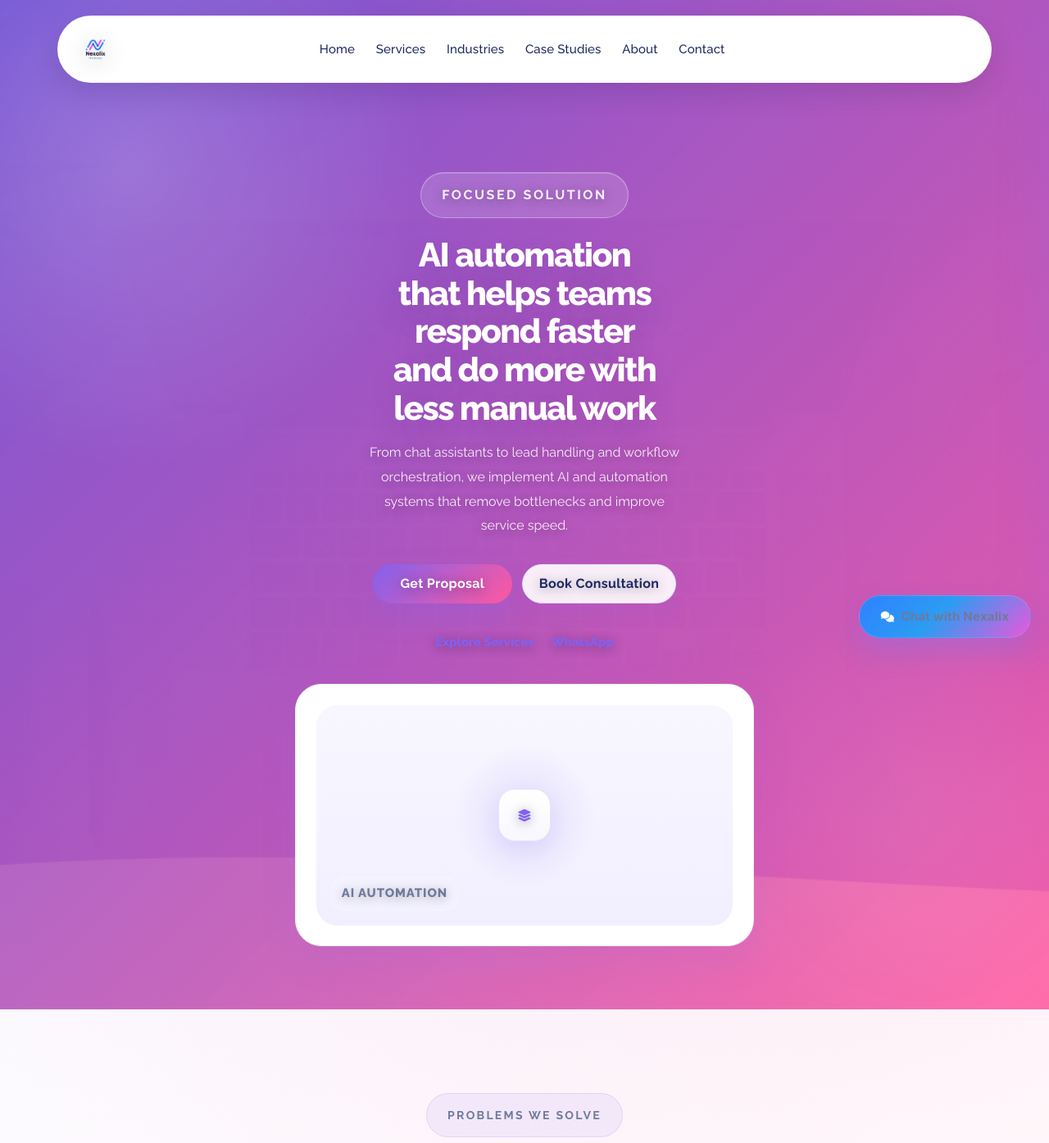
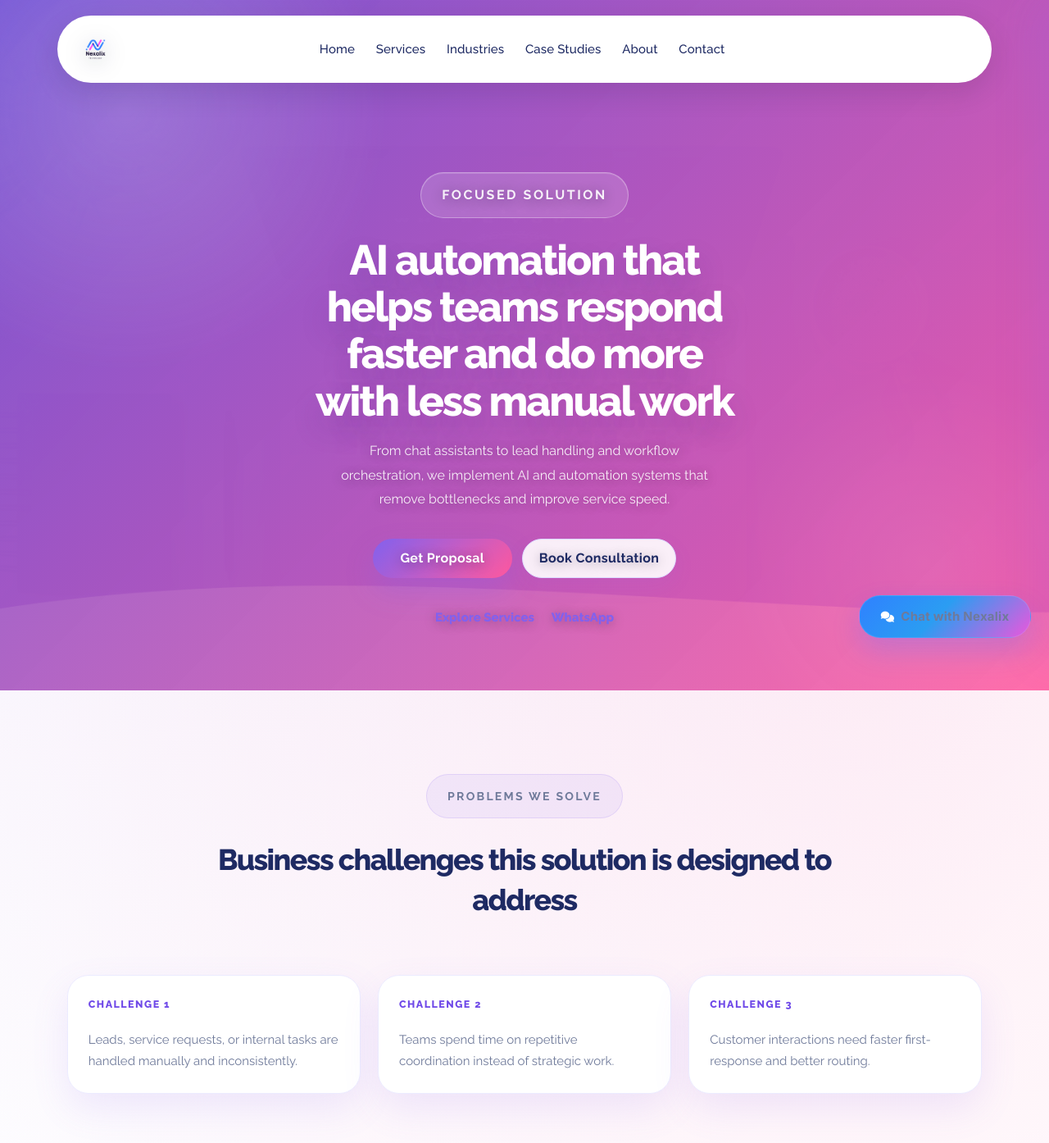
Before and after one commit to DengAchiek/nexalix, a Django app: page /solutions/ai-automation/ in a window 1280 px wide. Shown: the top 1394 px of the page at 82% size. Run offline with Django 5.2, Linux system fonts and the light colour scheme; data comes from the database, SQL or seed files in the repository; data that the repository does not hold is empty.

Commit message:
Simplify page hero layouts

```diff
--- a/nexalix_app/static/css/redesign.css
+++ b/nexalix_app/static/css/redesign.css
@@ -124,6 +124,78 @@ body.theme-softy.service-detail-page .service-detail-sidecard .service-detail-st
 
     body.theme-softy.service-detail-page .service-detail-sidecard {
         grid-template-columns: 1fr !important;
+    }
+}
+
+/* Clean single-column page heroes to match the home hero more closely. */
+body.theme-softy.solution-landing-page .solution-hero-shell,
+body.theme-softy.service-detail-page .service-detail-hero,
+body.theme-softy.about-page .about-hero-grid {
+    grid-template-columns: 1fr !important;
+    justify-items: center;
+    max-width: 900px;
+}
+
+body.theme-softy.solution-landing-page .solution-hero-visual-card,
+body.theme-softy.service-detail-page .service-detail-visual-card,
+body.theme-softy.about-page .about-hero-panel {
+    display: none !important;
+}
+
+body.theme-softy.service-detail-page .service-detail-sidecard {
+    display: none !important;
+}
+
+body.theme-softy.solution-landing-page .solution-hero-copy,
+body.theme-softy.service-detail-page .service-detail-main,
+body.theme-softy.about-page .about-hero-copy {
+    max-width: 860px;
+    align-items: center !important;
+    text-align: center !important;
+    gap: 1.05rem;
+}
+
+body.theme-softy.solution-landing-page .solution-hero-copy h1,
+body.theme-softy.service-detail-page .service-detail-main h1,
+body.theme-softy.about-page .about-hero-copy h1 {
+    max-width: 20ch;
+    font-size: clamp(2.35rem, 4vw, 3.35rem) !important;
+    line-height: 1.12 !important;
+    text-align: center !important;
+    text-wrap: balance;
+}
+
+body.theme-softy.solution-landing-page .solution-hero-copy > p,
+body.theme-softy.service-detail-page .service-detail-main .service-detail-subheading,
+body.theme-softy.service-detail-page .service-detail-main .service-detail-copy,
+body.theme-softy.about-page .about-hero-copy > p {
+    max-width: 48ch;
+    text-align: center !important;
+    margin-left: auto;
+    margin-right: auto;
+}
+
+body.theme-softy.solution-landing-page .solution-hero-copy .hero-actions,
+body.theme-softy.service-detail-page .service-detail-main .hero-actions,
+body.theme-softy.about-page .about-hero-copy .hero-actions,
+body.theme-softy.solution-landing-page .solution-hero-copy .cta-tertiary-links,
+body.theme-softy.service-detail-page .service-detail-main .cta-tertiary-links {
+    justify-content: center !important;
+}
+
+@media (max-width: 920px) {
+    body.theme-softy.solution-landing-page .solution-hero-copy h1,
+    body.theme-softy.service-detail-page .service-detail-main h1,
+    body.theme-softy.about-page .about-hero-copy h1 {
+        max-width: 16ch;
+        font-size: clamp(2rem, 7vw, 2.7rem) !important;
+    }
+
+    body.theme-softy.solution-landing-page .solution-hero-copy > p,
+    body.theme-softy.service-detail-page .service-detail-main .service-detail-subheading,
+    body.theme-softy.service-detail-page .service-detail-main .service-detail-copy,
+    body.theme-softy.about-page .about-hero-copy > p {
+        max-width: 34ch;
     }
 }
 
--- a/nexalix_app/templates/base.html
+++ b/nexalix_app/templates/base.html
@@ -46,7 +46,7 @@
 
     <title>{% block title %}{{ meta_title|default:'Nexalix Technologies' }}{% endblock %}</title>
     {% block extra_css %}{% endblock %}
-    <link rel="stylesheet" href="{% static 'css/redesign.css' %}?v=20260428a">
+    <link rel="stylesheet" href="{% static 'css/redesign.css' %}?v=20260428b">
     {% if structured_data_json %}
         {% for schema in structured_data_json %}
     <script type="application/ld+json">{{ schema|safe }}</script>
```
